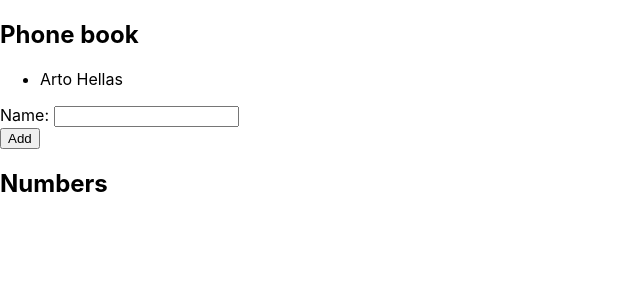
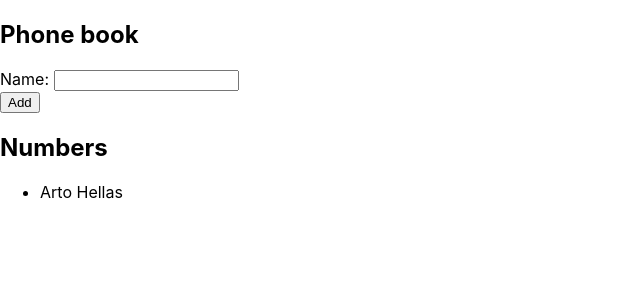
Before and after one commit to fbclh/full-stack-open, a React (Create React App) app in the folder part2/phonebook/: page / in a window 1280 px wide. Shown: the top 300 px of the page, without its empty margins (0-640 px from the left). Built offline with nearby package versions, Linux system fonts and the light colour scheme.

Commit message:
Fix conditional logic in the alert

```diff
--- a/part2/phonebook/package.json
+++ b/part2/phonebook/package.json
@@ -9,6 +9,7 @@
     "react": "^18.0.0",
     "react-dom": "^18.0.0",
     "react-scripts": "5.0.1",
+    "uuid": "^8.3.2",
     "web-vitals": "^2.1.4"
   },
   "scripts": {
--- a/part2/phonebook/src/App.js
+++ b/part2/phonebook/src/App.js
@@ -7,14 +7,17 @@ export const App = () => {
   const handleSubmit = (event) => {
     event.preventDefault()
     const newPerson = {
-      name: newName
+      name: newName,
+      // phone: newPhone,
+      id: persons.length + 1
     }
-
-    setPersons(persons.concat(newPerson))
-    setNewName('')
 
     if (persons.find((person) => person.name === newName)) {
       alert(`${newName} is already added to phonebook`)
+      setNewName(' ')
+    } else {
+      setPersons(persons.concat(newPerson))
+      setNewName('')
     }
   }
 
@@ -25,11 +28,6 @@ export const App = () => {
   return (
     <>
       <h2>Phone book</h2>
-      <ul>
-        {persons.map((person) => (
-          <li key={person.name}>{person.name}</li>
-        ))}
-      </ul>
       <form onSubmit={handleSubmit}>
         <div>
           Name: <input onChange={handleNameChange} value={newName} />
@@ -39,6 +37,11 @@ export const App = () => {
         </div>
       </form>
       <h2>Numbers</h2>
+      <ul>
+        {persons.map((person) => (
+          <li key={person.id}>{person.name}</li>
+        ))}
+      </ul>
     </>
   )
 }
```
Also changed, not shown: 1 other file (tests, documents, lock files or other folders).
